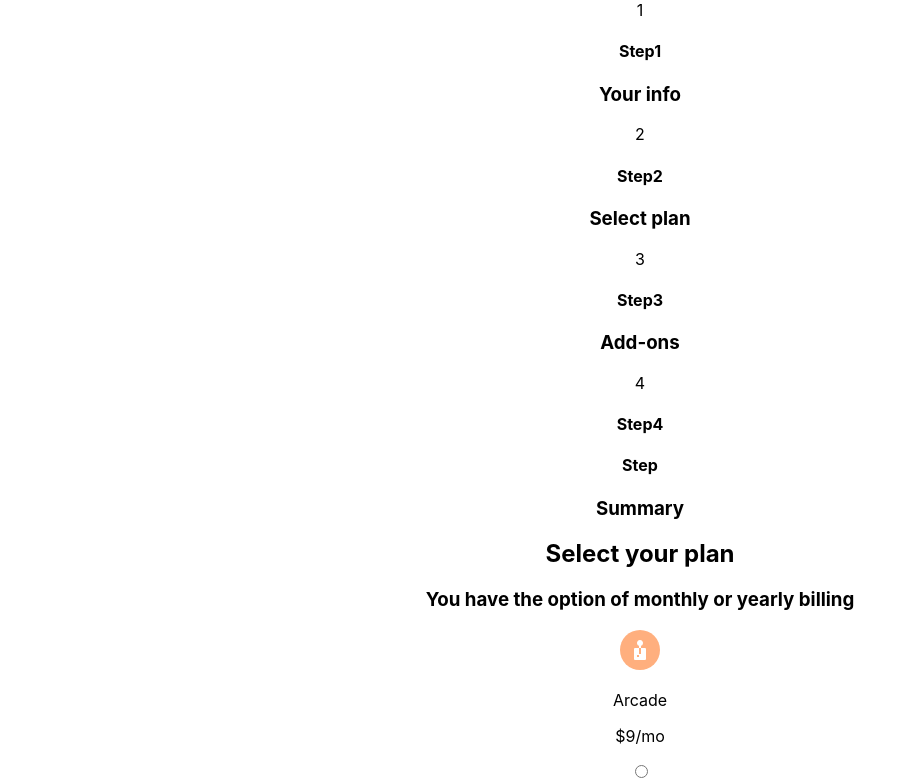
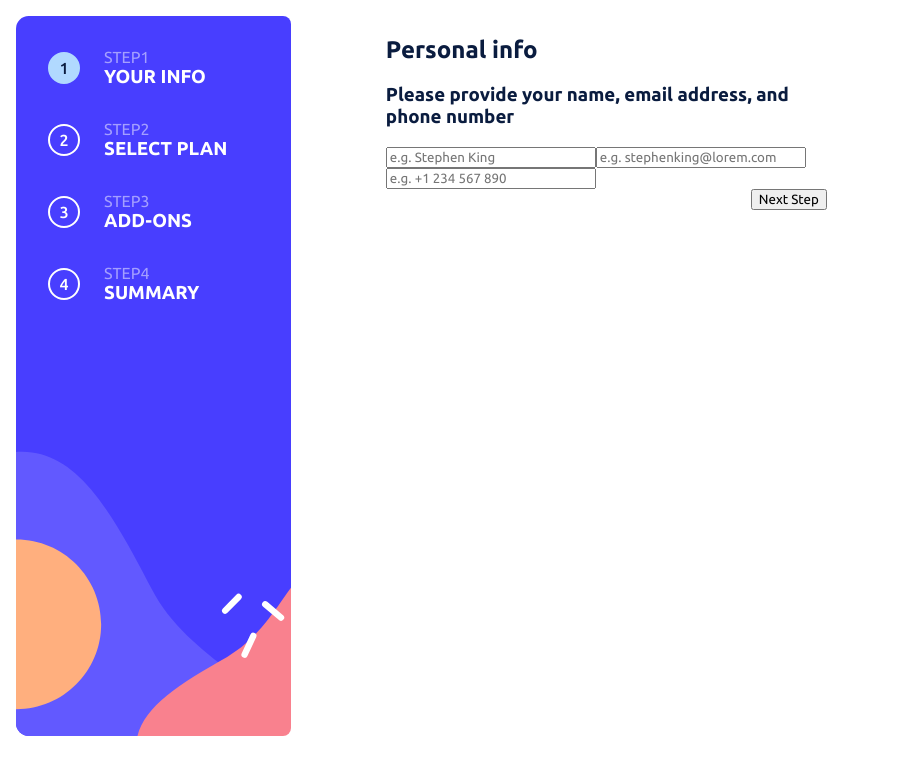
Before and after one commit to AnatolyZZZ/multi-step-form, a React (Create React App) app: page / in a window 1280 px wide. Shown: the top 780 px of the page, without its empty margins (0-901 px from the left). Built offline with nearby package versions, Linux system fonts and the light colour scheme.

Commit message:
no logic elements placed

```diff
--- a/src/App.css
+++ b/src/App.css
@@ -1,38 +1,19 @@
-.App {
-  text-align: center;
+@import url('https://fonts.googleapis.com/css2?family=Ubuntu:wght@400;500;700&display=swap');
+*, *::after, *::before {
+  box-sizing: border-box;
+  font-family: 'Ubuntu', sans-serif;
+}
+body {
+  margin: 0;
+  --dark-blue-color : rgb(10, 28, 63);
+  --light-blue-color : rgb(177, 217, 255);
+  color: var(--dark-blue-color);
 }
 
-.App-logo {
-  height: 40vmin;
-  pointer-events: none;
+@media (min-width : 640px) {
+  .App {
+    display: flex;
+    padding: 1em;
+  }
+
 }
-
-@media (prefers-reduced-motion: no-preference) {
-  .App-logo {
-    animation: App-logo-spin infinite 20s linear;
-  }
-}
-
-.App-header {
-  background-color: #282c34;
-  min-height: 100vh;
-  display: flex;
-  flex-direction: column;
-  align-items: center;
-  justify-content: center;
-  font-size: calc(10px + 2vmin);
-  color: white;
-}
-
-.App-link {
-  color: #61dafb;
-}
-
-@keyframes App-logo-spin {
-  from {
-    transform: rotate(0deg);
-  }
-  to {
-    transform: rotate(360deg);
-  }
-}
--- a/src/App.js
+++ b/src/App.js
@@ -1,6 +1,7 @@
 import './App.css';
 import {Step} from '../src/components/Step'
 import {Menu} from '../src/components/Menu'
+import { Confirmation } from './components/Confirmation';
 
 
 function App() {
@@ -8,6 +9,7 @@ function App() {
     <div className="App">
       <Menu/>
       <Step/>
+      {/* <Confirmation/> */}
     </div>
   );
 }
--- /dev/null
+++ b/src/components/Confirmation.css
@@ -0,0 +1,4 @@
+.confirmation {
+    display: flex;
+    justify-content: space-between;
+}
--- a/src/components/Confirmation.js
+++ b/src/components/Confirmation.js
@@ -1,14 +1,14 @@
 import { useSelector } from "react-redux"
 import steps from '../form-data.json';
+import './Confirmation.css'
 
 
 
 export const Confirmation = (props) => {
     const step = useSelector(state => state.current_step)
-    const nextStep = step === steps.length ? "Confirm" : "Next Step";
-    const prevStep = step === 0 ? '' : "Go Back"
-    return <div className="container confirmation">
-        <button className="backBtn">{prevStep}</button>
+    const nextStep = step === steps.length - 1 ? "Confirm" : "Next Step";
+    return <div className="confirmation">
+        {(step === 0) ? <div></div> : <button className="backBtn">Go Back</button>}
         <button className="forwardBtn">{nextStep}</button>
     </div>
 }
--- /dev/null
+++ b/src/components/Menu.css
@@ -0,0 +1,63 @@
+.menu {
+    background-image: url(../../public/images/bg-sidebar-mobile.svg);
+    background-size: cover;
+    display: flex;
+    justify-content: center;
+    padding: 2em 0 4em 0;
+    gap: 1em;
+}
+
+.menu-number {
+    color: white;
+    font-weight: 500;
+    border: 2px solid white;
+    border-radius: 50%;
+    height: 2em;
+    width: 2em;
+    display: flex;
+    align-items: center;
+    justify-content: center;
+}
+
+.number-selected {
+    color: var(--dark-blue-color);
+    background-color: var(--light-blue-color);
+    border-color: var(--light-blue-color);
+}
+.menu-item-info {
+    display: inline;
+    text-transform: uppercase;
+    color: white;
+    margin: 0 0 0 1.5em;
+}
+.menu-item {
+    display: flex;
+    margin-bottom: 2em;
+    align-items: center;
+}
+.menu-item-info h3, .menu-item-info h4 {
+    margin: 0;
+    white-space: nowrap;
+}
+.menu-item-info h4 {
+    opacity: 0.5;
+    font-weight: 400;
+}
+
+.desktop-only {
+    display: none;
+}
+
+
+@media (min-width : 640px) {
+    .desktop-only {
+        display: inline;
+    }
+    .menu {
+        display: inline-block;
+        padding: 2em 4em 2em 2em;
+        background-image: url(../../public/images/bg-sidebar-desktop.svg);
+        border-radius: 0.5em;
+    }
+
+}
--- a/src/components/Menu.js
+++ b/src/components/Menu.js
@@ -1,27 +1,25 @@
 import steps from '../form-data.json';
+import './Menu.css'
+import { useSelector } from 'react-redux';
 
 export const Menu = (props) => {
+    const cur_step = useSelector(state => state.current_step);
+    const steps_with_summary = steps.steps
     return <div className='menu'>
-        {steps.steps.map((elt, idx) => {
+        {steps_with_summary.map((elt, idx) => {
+            const classes = (idx === cur_step) ?  'menu-number number-selected' : 'menu-number'
             return <div className='menu-item' key={idx}>
-                        <div className='menu-number'>
+                        <div>
+                        <div className={classes}>
                             {idx + 1}
                         </div>
-                        <div className='desktop-only'>
+                        </div>
+                        <div className='desktop-only menu-item-info'>
                             <h4>Step{idx + 1}</h4>
                             <h3>{elt.short}</h3>
                         </div>
                     </div>}
                 )
         }
-        <div className='menu-item'>
-            <div className='menu-number'>
-                {steps.length}
-            </div>
-            <div className='desktop-only'>
-                <h4>Step{steps.length}</h4>
-                <h3>Summary</h3>
-            </div>
-        </div>
     </div>
 }
--- /dev/null
+++ b/src/components/Step.css
@@ -0,0 +1,14 @@
+.container {
+    width: 90%;
+    margin: 0 auto;
+}
+
+.Step {
+    height: 90vh;
+}
+
+@media (min-width : 640px) {
+    .container {
+        width: 70%;
+    }
+}
--- a/src/components/Step.js
+++ b/src/components/Step.js
@@ -1,6 +1,7 @@
 import steps from '../form-data.json';
 import { useSelector } from 'react-redux';
 import { Confirmation } from './Confirmation';
+import './Step.css'
 
 export const Step = (props) => {
 const step_id = useSelector(state => state.current_step);
@@ -56,9 +57,11 @@ switch (type) {
 
 
     return <div className='Step'>
-        <h2 className='step-header'>{cur.header}</h2>
-        <h3 className='step-subheader'>{cur.subheader}</h3>
-        {mainBlock}
-        <Confirmation/>
-    </div>
+            <div className='container'>
+                <h2 className='step-header'>{cur.header}</h2>
+                <h3 className='step-subheader'>{cur.subheader}</h3>
+                {mainBlock}
+                <Confirmation/>
+            </div>
+        </div>
 }
--- a/src/form-data.json
+++ b/src/form-data.json
@@ -5,9 +5,9 @@
         "subheader" : "Please provide your name, email address, and phone number",
         "type" : "freeform",
         "questions" : [
-            {"name" : "Name", "placeholder" : "Stephen King", "var" : "name"},
-            {"name" : "Email", "placeholder" : "stephenking@lorem.com", "var" : "email"},
-            {"name" : "Phone Number", "placeholder" : "+1 234 567 890", "var" : "phone"}
+            {"name" : "Name", "placeholder" : "e.g. Stephen King", "var" : "name"},
+            {"name" : "Email", "placeholder" : "e.g. stephenking@lorem.com", "var" : "email"},
+            {"name" : "Phone Number", "placeholder" : "e.g. +1 234 567 890", "var" : "phone"}
         ]
     },
    {
@@ -76,7 +76,8 @@
     {
         "header" : "Finishing up",
         "subheader" : "Double-check everything looks OK before confirming",
-        "type" : "summary"
+        "type" : "summary",
+        "short" : "Summary"
     }
     ]
 }
--- a/src/reducers/index.js
+++ b/src/reducers/index.js
@@ -5,7 +5,7 @@ const initialState  = {
     email : '',
     phone : '',
     valid : {name : true, email : true, phone : true},
-    current_step : 1,
+    current_step : 0,
     yearly : 'monthly',
     plan : {},
     add_ons : []
```
